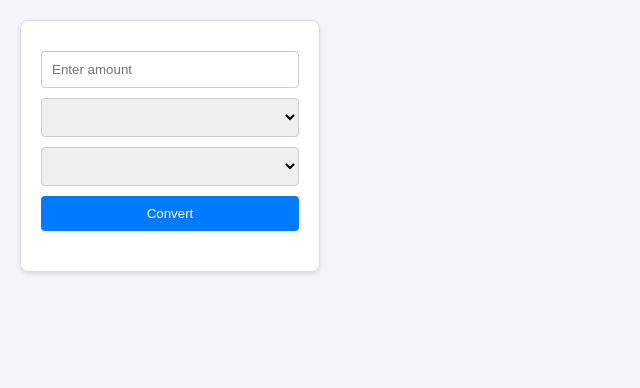
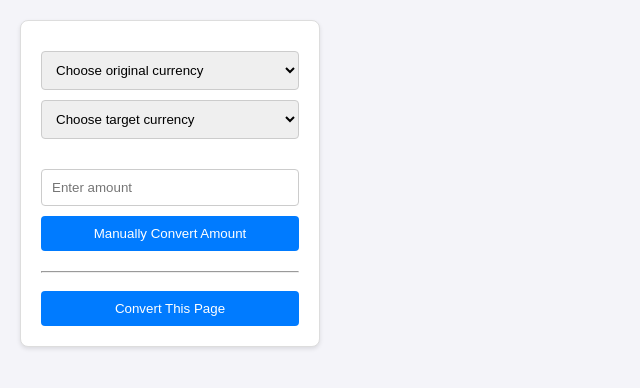
Before and after one commit to mreguler/currency-converter, a website built with webpack: page popup/popup.html in a window 1280 px wide. Shown: the whole page, without its empty margins (0-640 px from the left). Built offline with nearby package versions, Linux system fonts and the light colour scheme; some packages are replaced by stand-ins of ours; no server answers.

Commit message:
Revamp extension and add automatic convert button

```diff
--- a/popup/popup.css
+++ b/popup/popup.css
@@ -43,3 +43,7 @@ body {
     font-weight: bold;
     text-align: center;
   }
+
+  .padding-top {
+    padding-top: 20px;
+  }
--- a/popup/popup.html
+++ b/popup/popup.html
@@ -6,11 +6,18 @@
   </head>
   <body>
     <div id="currency-converter">
+      <div>
+      <select id="from-currency"><option selected disabled>Choose original currency</option></select>
+      <select id="to-currency"><option selected disabled>Choose target currency</option></select>
+      </div>
+
+      <div class="padding-top">
       <input type="number" id="amount" placeholder="Enter amount">
-      <select id="from-currency"></select>
-      <select id="to-currency"></select>
-      <button id="convert">Convert</button>
+      <button id="convert">Manually Convert Amount</button>
       <div id="result"></div>
+      <hr>
+      <button id="convert-page">Convert This Page</button>
+      </div>
     </div>
     <script type="module" src="../build/popup-bundle.js"></script>
   </body>
```
Also changed, not shown: popup/popup.js (+6 -1 lines).
